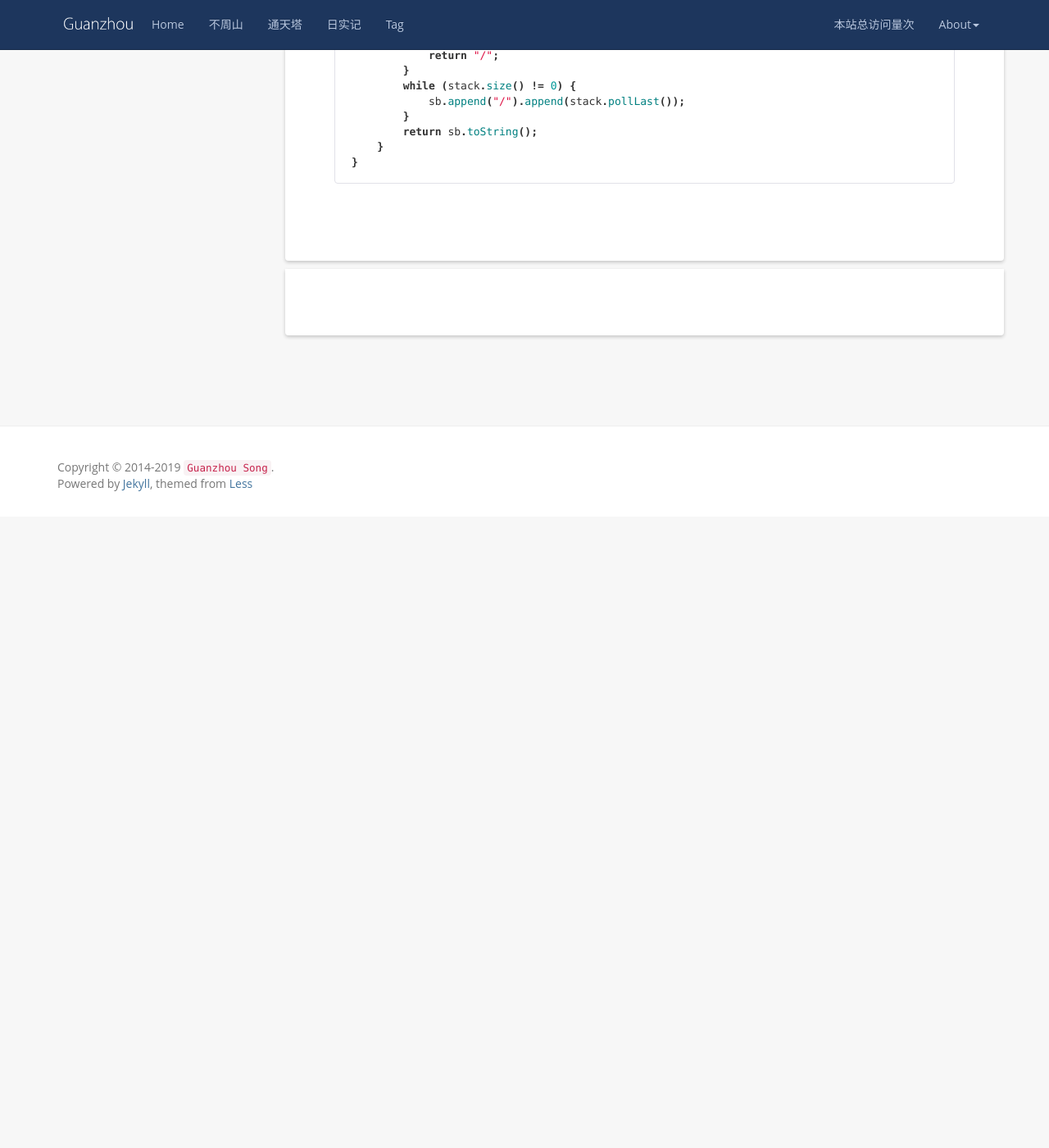
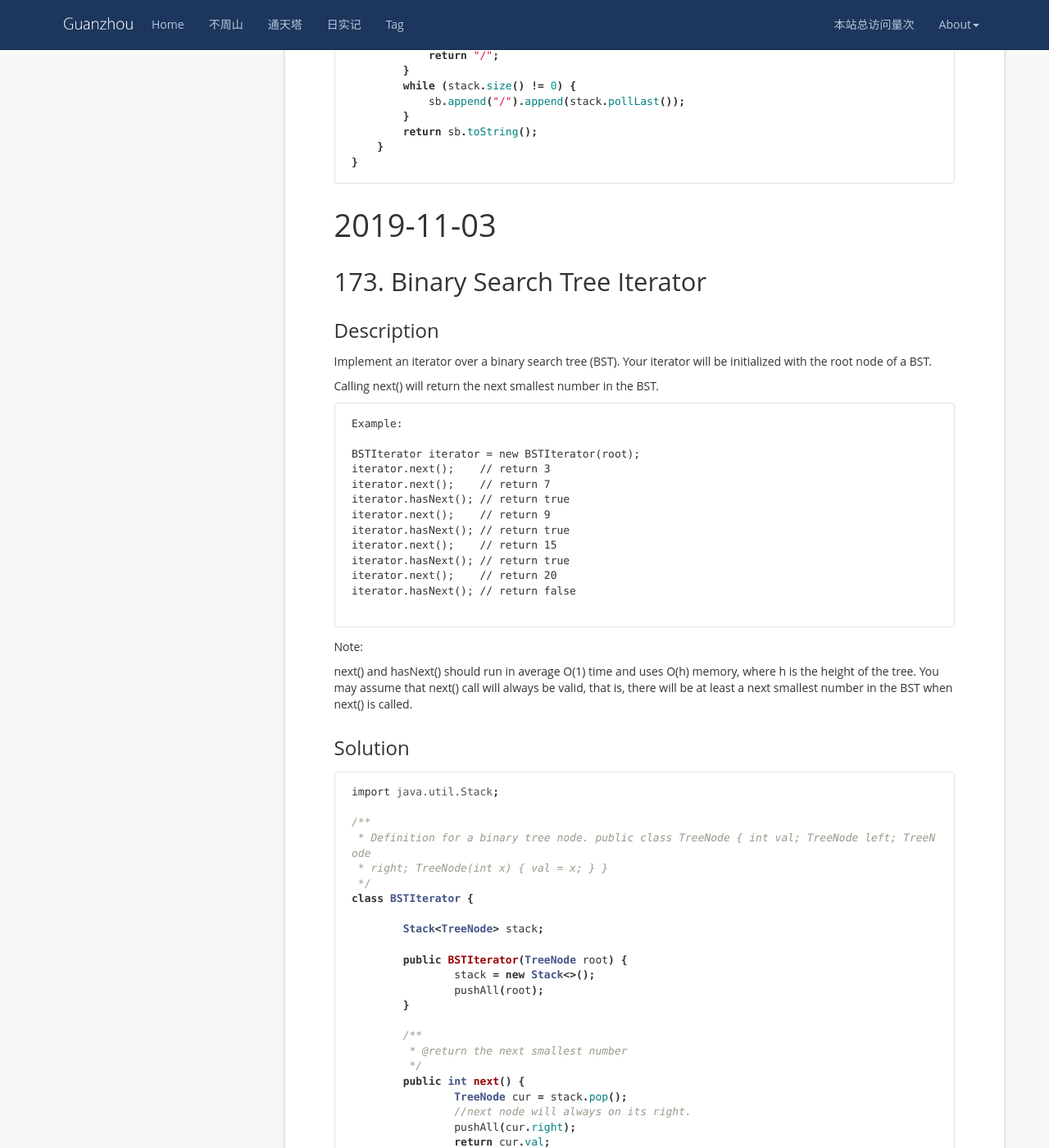
Before and after one commit to wangsimin04/GuanzhouSong.github.io, a Jekyll site: the page built from _posts/2019-11-01-LeetCode.md, in a window 1280 px wide and 1400 px high, scrolled down 3248 px. Shown: the whole window at 82% size. Built offline with Jekyll 4.4.1, drawn with Linux system fonts in a browser that asks for light colours; nearby versions of some CDN libraries; comment, search, counter and statistics services are not loaded; before the commit the page ends 3878 px from its top, so only the background shows below that; some of the changed text lies outside the part shown.

Commit message:
Update 2019-11-01-LeetCode.md

````diff
--- a/_posts/2019-11-01-LeetCode.md
+++ b/_posts/2019-11-01-LeetCode.md
@@ -160,3 +160,80 @@ class Solution {
     }
 }
 ```
+
+# 2019-11-03
+## 173. Binary Search Tree Iterator
+### Description
+Implement an iterator over a binary search tree (BST). Your iterator will be initialized with the root node of a BST.
+
+Calling next() will return the next smallest number in the BST.
+
+
+```
+Example:
+
+BSTIterator iterator = new BSTIterator(root);
+iterator.next();    // return 3
+iterator.next();    // return 7
+iterator.hasNext(); // return true
+iterator.next();    // return 9
+iterator.hasNext(); // return true
+iterator.next();    // return 15
+iterator.hasNext(); // return true
+iterator.next();    // return 20
+iterator.hasNext(); // return false
+
+```
+Note:
+
+next() and hasNext() should run in average O(1) time and uses O(h) memory, where h is the height of the tree.
+You may assume that next() call will always be valid, that is, there will be at least a next smallest number in the BST when next() is called.
+
+### Solution
+```java
+import java.util.Stack;
+
+/**
+ * Definition for a binary tree node. public class TreeNode { int val; TreeNode left; TreeNode
+ * right; TreeNode(int x) { val = x; } }
+ */
+class BSTIterator {
+
+	Stack<TreeNode> stack;
+
+	public BSTIterator(TreeNode root) {
+		stack = new Stack<>();
+		pushAll(root);
+	}
+
+	/**
+	 * @return the next smallest number
+	 */
+	public int next() {
+		TreeNode cur = stack.pop();
+		//next node will always on its right.
+		pushAll(cur.right);
+		return cur.val;
+	}
+
+	private void pushAll(TreeNode root) {
+		while (root != null) {
+			stack.push(root);
+			root = root.left;
+		}
+	}
+
+	/**
+	 * @return whether we have a next smallest number
+	 */
+	public boolean hasNext() {
+		return !stack.isEmpty();
+	}
+}
+
+/**
+ * Your BSTIterator object will be instantiated and called as such: BSTIterator obj = new
+ * BSTIterator(root); int param_1 = obj.next(); boolean param_2 = obj.hasNext();
+ */
+
+```
````
